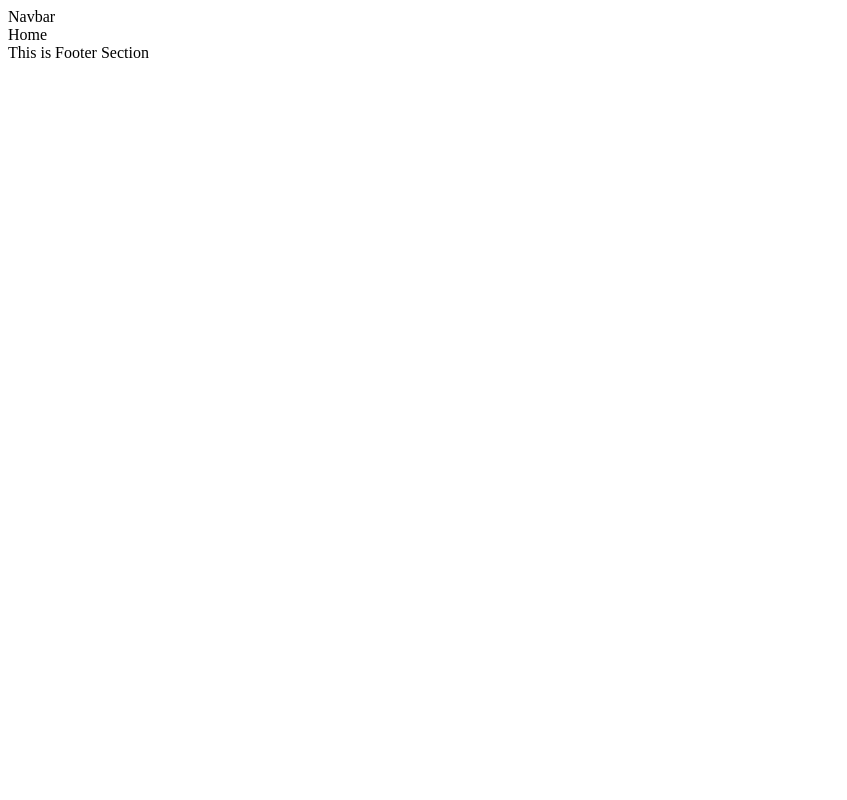
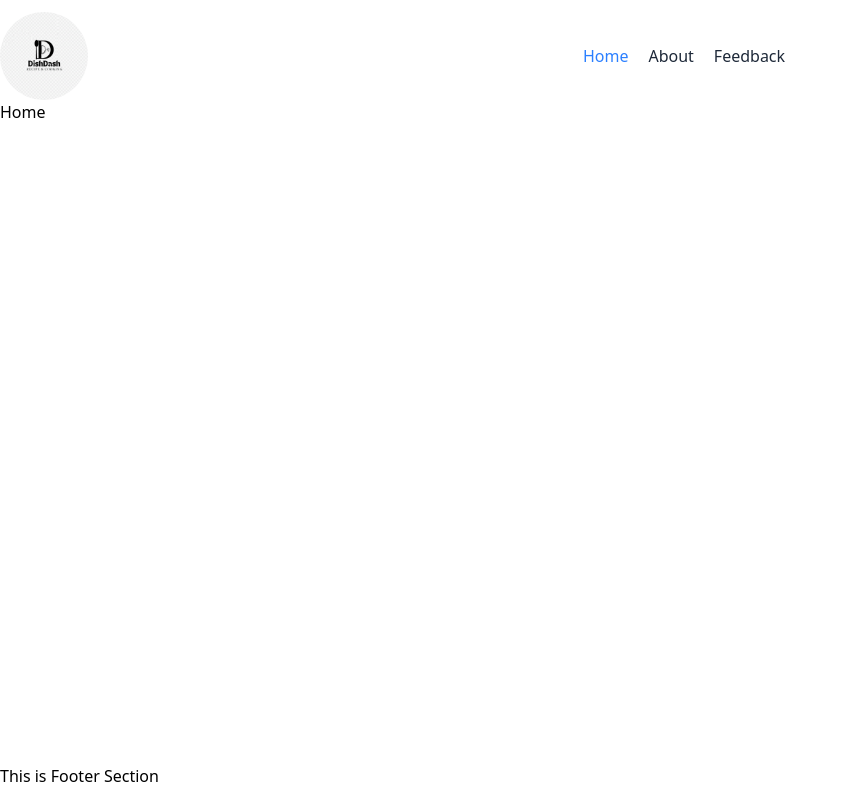
Before and after one commit to tonmoy3673/dish-dash, a React (Vite) app: page / in a window 1280 px wide. Shown: the whole page, without its empty margins (0-847 px from the left). Built offline with nearby package versions, Linux system fonts and the light colour scheme.

Commit message:
:bulb: set navbar

```diff
--- a/src/layouts/RootLayout.tsx
+++ b/src/layouts/RootLayout.tsx
@@ -3,13 +3,15 @@ import Navbar from "../shared/Navbar";
 import Footer from "../shared/Footer";
 
 const RootLayout = () => {
-    return (
-        <div>
-            <Navbar/>
-            <Outlet/>
-            <Footer/>
-        </div>
-    );
+  return (
+    <div className="min-h-screen mx-auto flex flex-col max-w-screen-2xl py-3">
+      <Navbar />
+      <div className="flex-1">
+        <Outlet />
+      </div>
+      <Footer />
+    </div>
+  );
 };
 
 export default RootLayout;
--- a/src/main.tsx
+++ b/src/main.tsx
@@ -4,6 +4,7 @@ import RootLayout from "./layouts/RootLayout";
 import Home from "./pages/Home";
 import About from "./pages/About";
 import Feedback from "./pages/Feedback";
+import "./index.css";
 
 const root = document.getElementById("root") as HTMLElement;
 
--- a/src/shared/Navbar.tsx
+++ b/src/shared/Navbar.tsx
@@ -1,10 +1,53 @@
+import { NavLink } from "react-router";
 
 const Navbar = () => {
-    return (
-        <div>
-            Navbar
-        </div>
-    );
+  return (
+    <div className="flex items-center justify-between">
+      {/* ========= Logo ======= */}
+      <div>
+        <img
+          src="../../public/images/logo.png"
+          className="rounded-full w-22 bg-amber-50 cursor-pointer hover:bg-amber-200"
+        />
+      </div>
+      {/* ============= nav ===== */}
+      <nav className="mx-auto flex gap-x-5">
+        {/* ================ Home =========== */}
+        <NavLink
+          className={({ isActive }) =>
+            `${
+              isActive ? "text-blue-500" : "text-gray-800"
+            } hover:text-amber-500`
+          }
+          to="/"
+        >
+          Home
+        </NavLink>
+        {/* ============ About ========= */}
+        <NavLink
+          className={({ isActive }) =>
+            `${
+              isActive ? "text-blue-500" : "text-gray-800"
+            } hover:text-amber-500`
+          }
+          to="about"
+        >
+          About
+        </NavLink>
+        {/* ============== feedback ======= */}
+        <NavLink
+          className={({ isActive }) =>
+            `${
+              isActive ? "text-blue-500" : "text-gray-800"
+            } hover:text-amber-500`
+          }
+          to="feedback"
+        >
+          Feedback
+        </NavLink>
+      </nav>
+    </div>
+  );
 };
 
 export default Navbar;
```
Also changed, not shown: public/images/logo.png (added).
